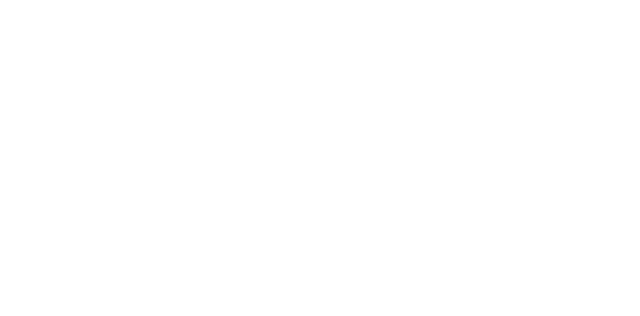
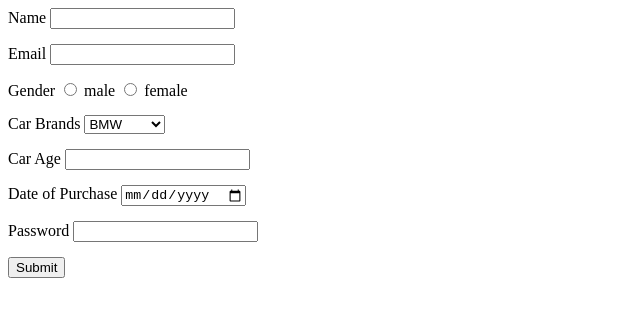
Before and after one commit to acciojob/car-insurance-form-Aakash-050, a website: page main.html in a window 1280 px wide. Shown: the whole page, without its empty margins (0-640 px from the left). Drawn offline with Linux system fonts and the light colour scheme.

Commit message:
initial commit

```diff
--- a/main.html
+++ b/main.html
@@ -8,6 +8,46 @@
 
 <body>
 	<!-- the entire body must be written by student -->
+	<form>
+		<div>
+			<label for="name">Name</label>
+			<input type="text" id="name" required>
+		</div>
+		<div>
+			<label for="email">Email</label>
+			<input type="email" id="email" required>
+		</div>
+		<div>
+			<label for="gender">Gender</label>
+			<input type="radio" name="gender" id="male" required>
+			<label for="male">male</label>
+			<input type="radio" id="female" name="gender">
+			<label for="female">female</label>
+		</div>
+		<div>
+			<label for="cars">Car Brands</label>
+			<select name="" id="car-brands">
+				<option value="bmw">BMW</option>
+				<option value="audi">Audi</option>
+				<option value="mercedez">Mercedez</option>
+			</select>
+		</div>
+		<div>
+			<label for="carage">Car Age</label>
+			<input type="number" name="" id="car-age" required>
+		</div>
+		<div>
+			<label for="dop">Date of Purchase</label>
+			<input type="date" name="" id="dop" required>
+		</div>
+		<div>
+			<label for="password">Password</label>
+			<input type="password" name="" id="password" required>
+		</div>
+		<div>
+			<input type="submit" value="Submit">
+		</div>
+	</form>
     <script type="text/javascript" src="./script.js">
 </script>
 
--- a/styles.css
+++ b/styles.css
@@ -1,2 +1,5 @@
 
 /* Your CSS Code here. */
+form div{
+    margin-bottom: 15px;
+}
```
